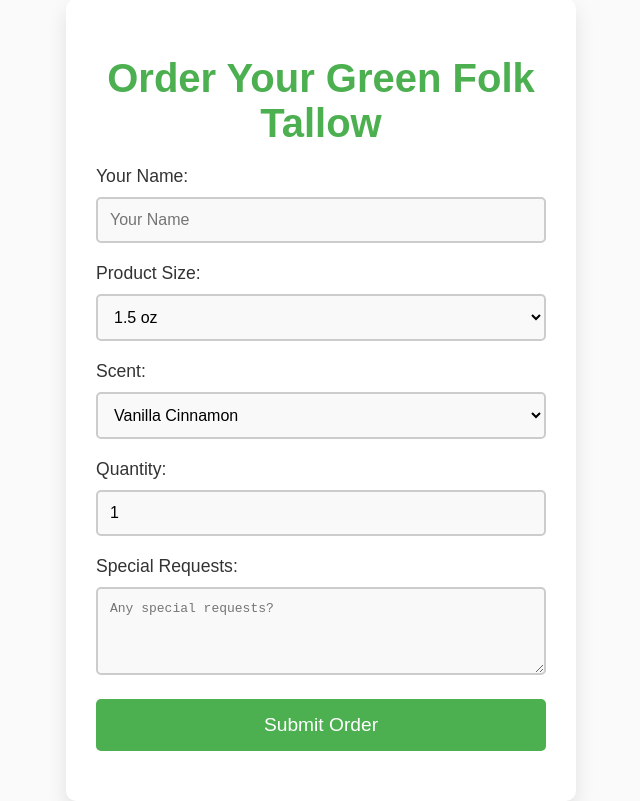
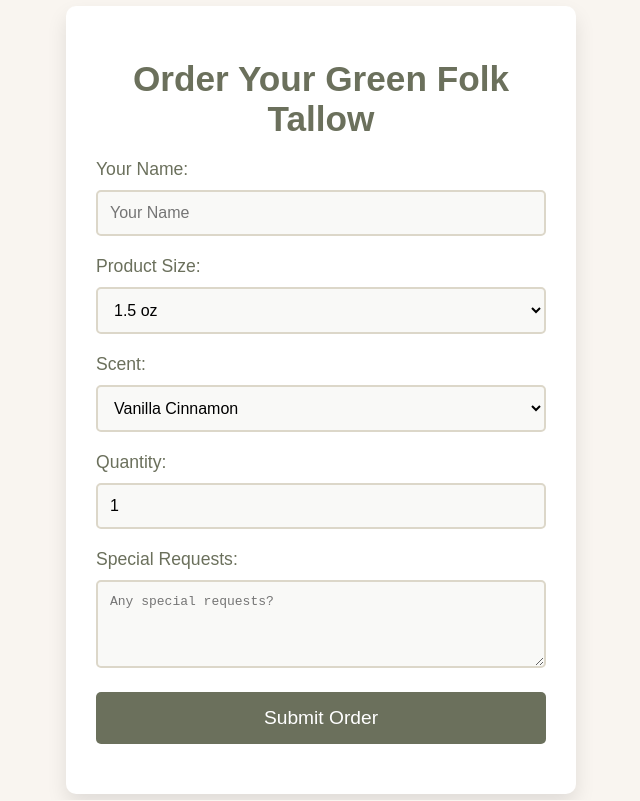
Before and after one commit to keenroudy22/GFT, a plain HTML site: page index.html in a window 1280 px wide. Shown: the whole page, without its empty margins (319-959 px from the left). Drawn offline with Linux system fonts and the light colour scheme.

Commit message:
Update styles.css

```diff
--- a/styles.css
+++ b/styles.css
@@ -1,7 +1,8 @@
+
 /* General Styles */
 body {
     font-family: 'Arial', sans-serif;
-    background-color: #fafafa;
+    background-color: #f9f5f0;
     margin: 0;
     padding: 0;
     display: flex;
@@ -10,10 +11,12 @@
     height: 100vh;
 }
 
-h1 {
-    color: #4caf50;
-    font-size: 2.5em;
-    margin-bottom: 20px;
+/* Logo Styling */
+.logo {
+    width: 100px;
+    height: auto;
+    display: block;
+    margin: 0 auto 20px;
 }
 
 /* Container for the form */
@@ -27,7 +30,14 @@
     text-align: center;
 }
 
-/* Form elements */
+/* Header Styling */
+h1 {
+    color: #6b705c;
+    font-size: 2.2em;
+    margin-bottom: 20px;
+}
+
+/* Form Elements */
 .form-field {
     margin-bottom: 20px;
     text-align: left;
@@ -35,7 +45,7 @@
 
 label {
     font-size: 1.1em;
-    color: #333;
+    color: #6b705c;
     margin-bottom: 10px;
     display: block;
 }
@@ -44,21 +54,21 @@
     width: 100%;
     padding: 12px;
     font-size: 1em;
-    border: 2px solid #ccc;
+    border: 2px solid #dcd7c9;
     border-radius: 5px;
     box-sizing: border-box;
-    background-color: #f9f9f9;
+    background-color: #f9f9f7;
     transition: border-color 0.3s ease;
 }
 
 input:focus, select:focus, textarea:focus {
-    border-color: #4caf50;
+    border-color: #6b705c;
     outline: none;
 }
 
-/* Button styles */
+/* Button Styling */
 button {
-    background-color: #4caf50;
+    background-color: #6b705c;
     color: white;
     padding: 15px 25px;
     font-size: 1.2em;
@@ -70,25 +80,20 @@
 }
 
 button:hover {
-    background-color: #45a049;
+    background-color: #55624c;
 }
 
+/* Textarea Styling */
 textarea {
     resize: vertical;
 }
 
-/* Success and Error Messages */
+/* Message Display */
 #message {
     margin-top: 20px;
     font-size: 1.1em;
     font-weight: bold;
-    color: #4caf50;
-}
-
-/* Styling for error messages */
-#error-message {
-    color: red;
-    font-weight: bold;
+    color: #6b705c;
 }
 
 /* Responsive Design */
```
